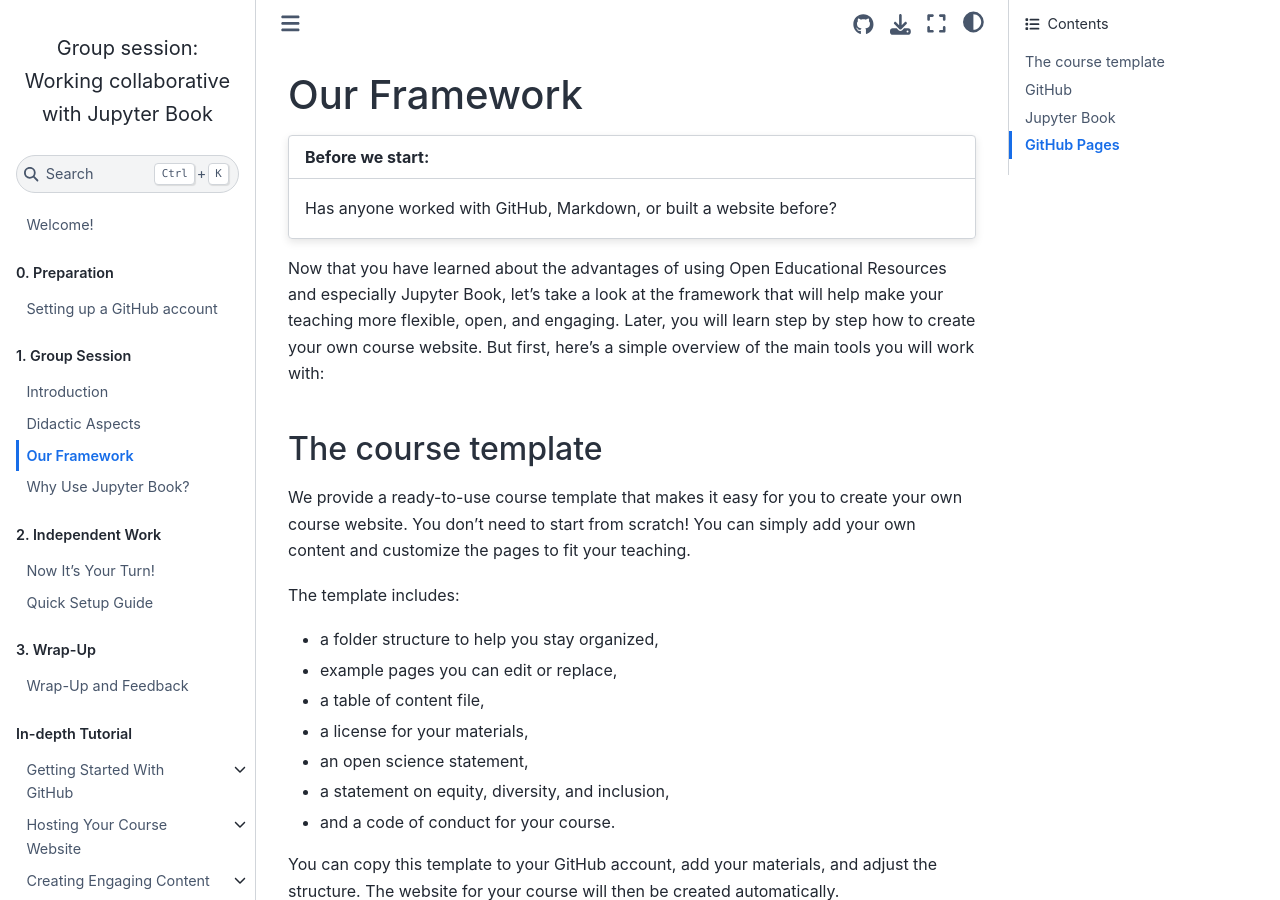
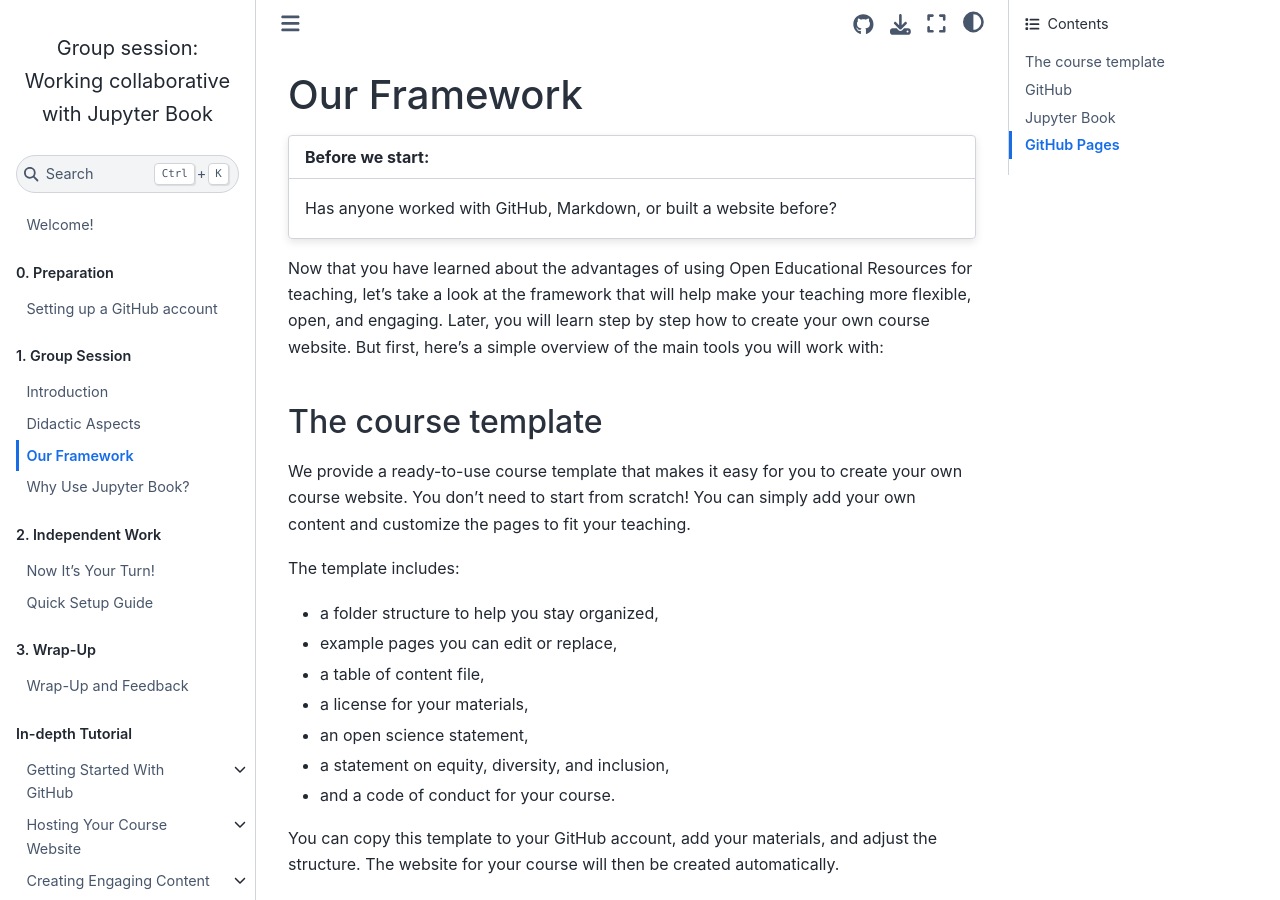
Before and after one commit to luciebinder/ws-openness-2025, a Jupyter Book: the page built from general-information/framework.md, in a window 1280 px wide and 900 px high. Built offline with Jupyter Book 1.0.4 settings and Sphinx 7.4.7 and the Sphinx Book theme 1.1.4, drawn with Linux system fonts in a browser that asks for light colours.

Commit message:
Update framework.md

`````diff
--- a/general-information/framework.md
+++ b/general-information/framework.md
@@ -6,7 +6,7 @@
 Has anyone worked with GitHub, Markdown, or built a website before?
 ````
 
-Now that you have learned about the advantages of using Open Educational Resources and especially Jupyter Book, let’s take a look at the framework that will help make your teaching more flexible, open, and engaging. Later, you will learn step by step how to create your own course website. But first, here’s a simple overview of the main tools you will work with:
+Now that you have learned about the advantages of using Open Educational Resources for teaching, let’s take a look at the framework that will help make your teaching more flexible, open, and engaging. Later, you will learn step by step how to create your own course website. But first, here’s a simple overview of the main tools you will work with:
 
 ## The course template
 
`````
